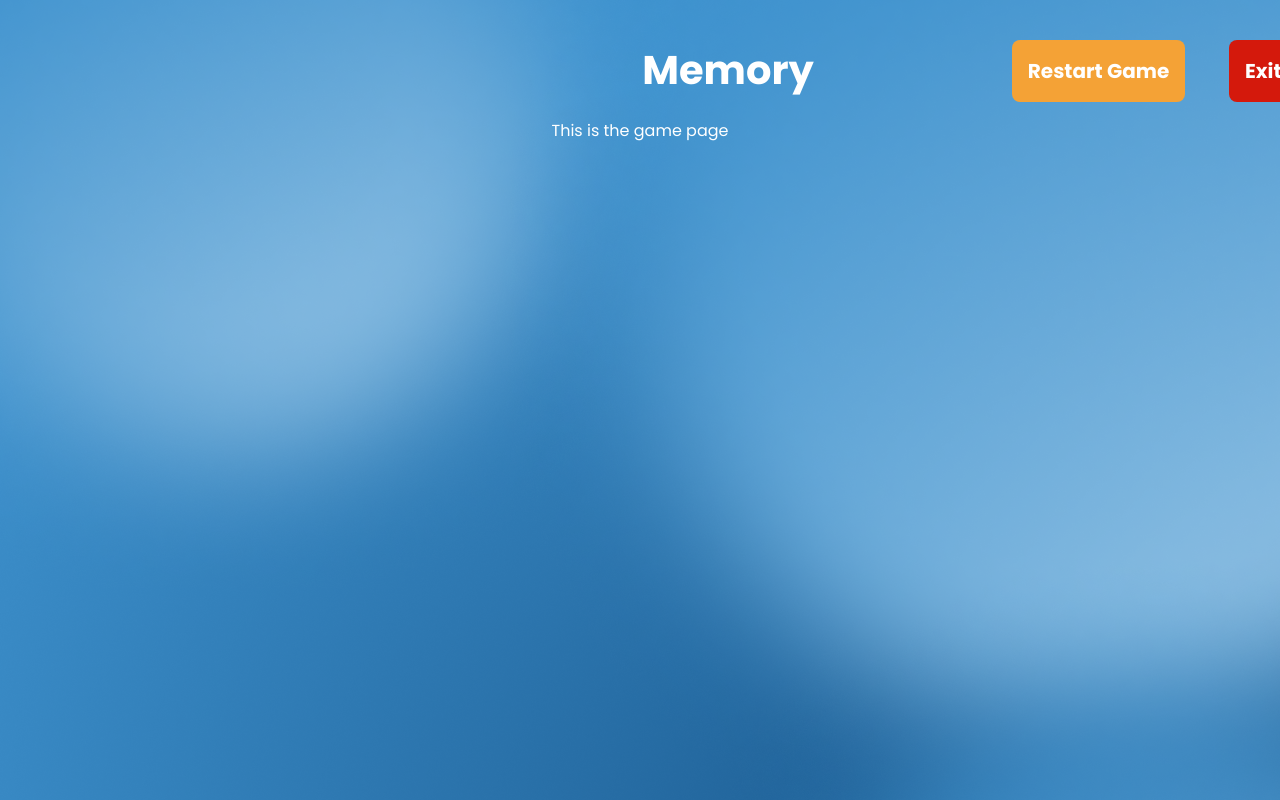
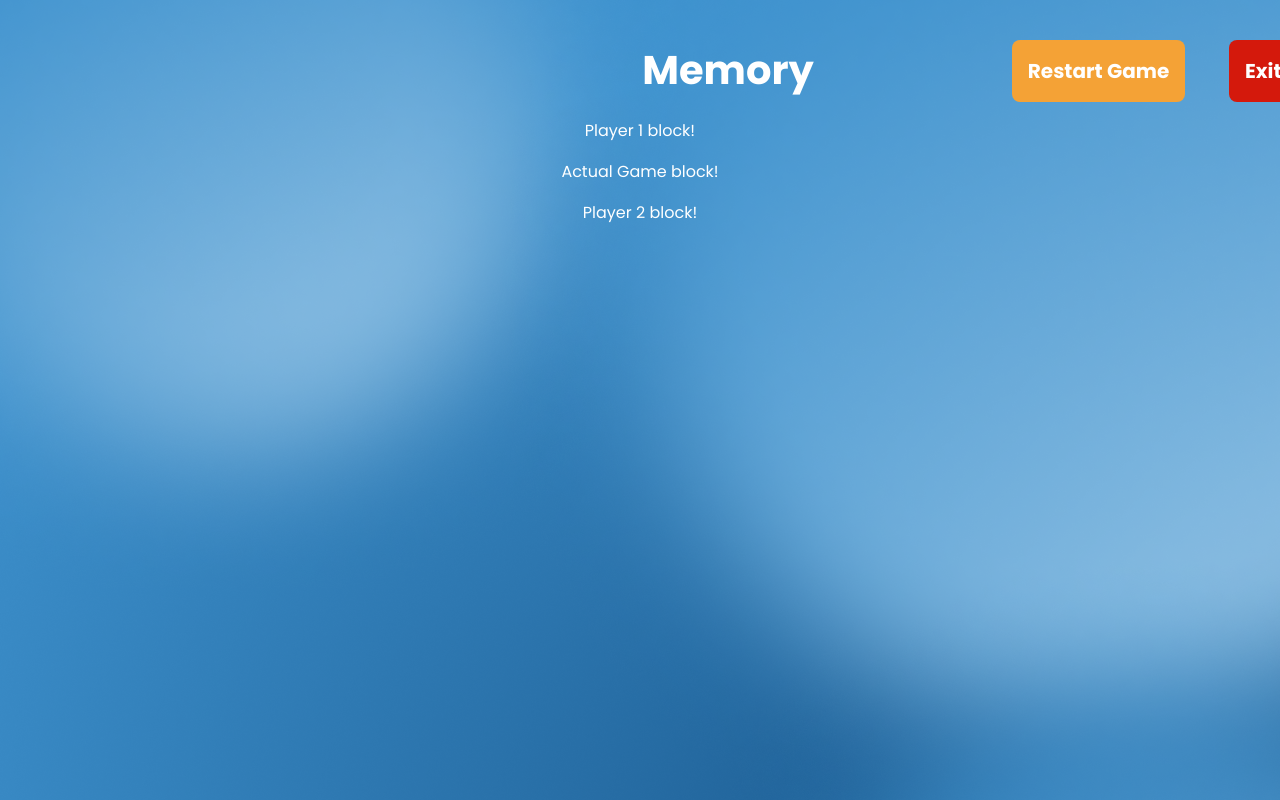
Before and after one commit to LaurenDeBlocq/MemoryCardGame, a React (Vite) app in the folder memory-card-game/: page /game in a window 1280 px wide. Shown: the top 800 px of the page. Built offline with nearby package versions, Linux system fonts and the light colour scheme.

Commit message:
Fixed basic error in startPage and set up basic sectioning in GamePage

```diff
--- a/memory-card-game/src/pages/GamePage.jsx
+++ b/memory-card-game/src/pages/GamePage.jsx
@@ -1,7 +1,15 @@
 const GamePage = () => {
   return (
     <>
-      <p>This is the game page</p>
+      <div className="game--player-one-block">
+        <p>Player 1 block!</p>
+      </div>
+      <div className="game--game-block">
+        <p>Actual Game block!</p>
+      </div>
+      <div className="game--player-two-block">
+        <p>Player 2 block!</p>
+      </div>
     </>
   );
 };
--- a/memory-card-game/src/pages/startPage.jsx
+++ b/memory-card-game/src/pages/startPage.jsx
@@ -50,7 +50,7 @@ const StartPage = () => {
       </div>
       <Link to={"game/"}>
         <button className="start-page--start-button" onClick={handleStart}>
-          Let's play!
+          Let&apos;s play!
         </button>
       </Link>
     </>
```
